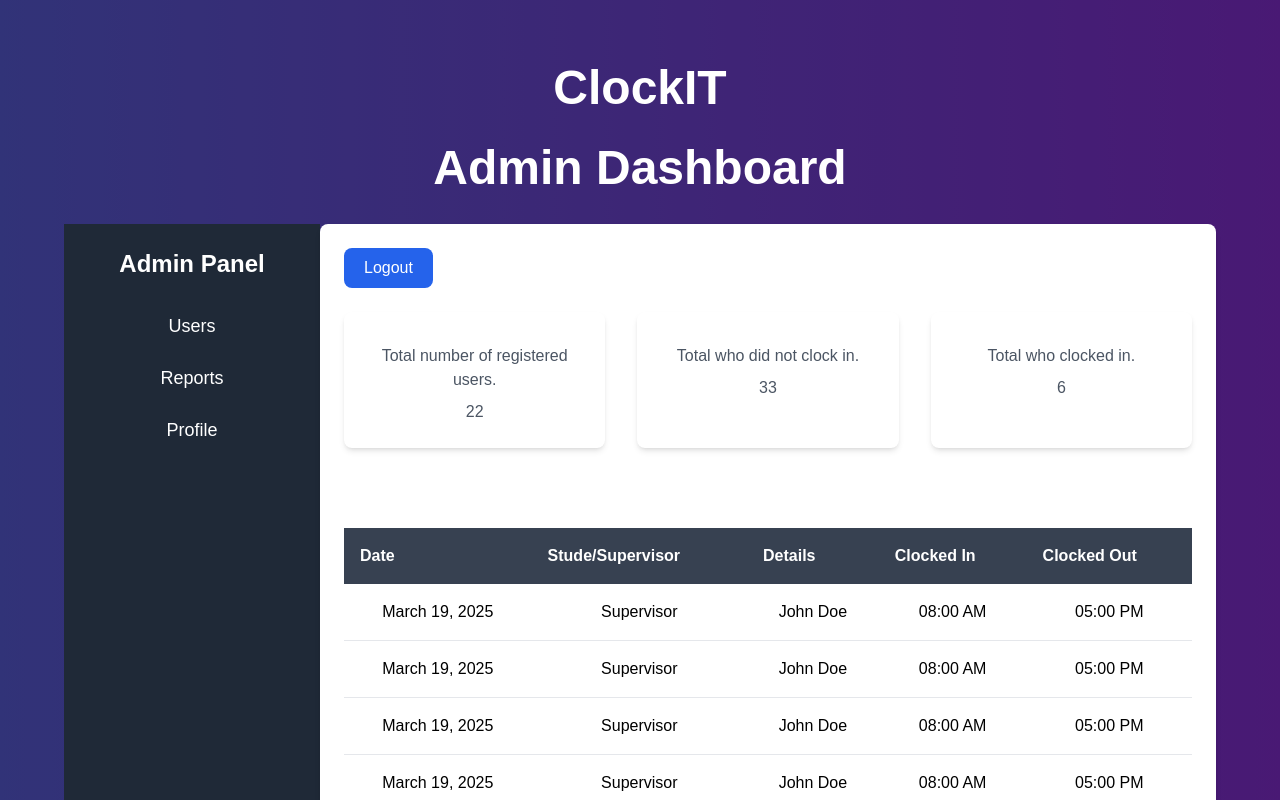
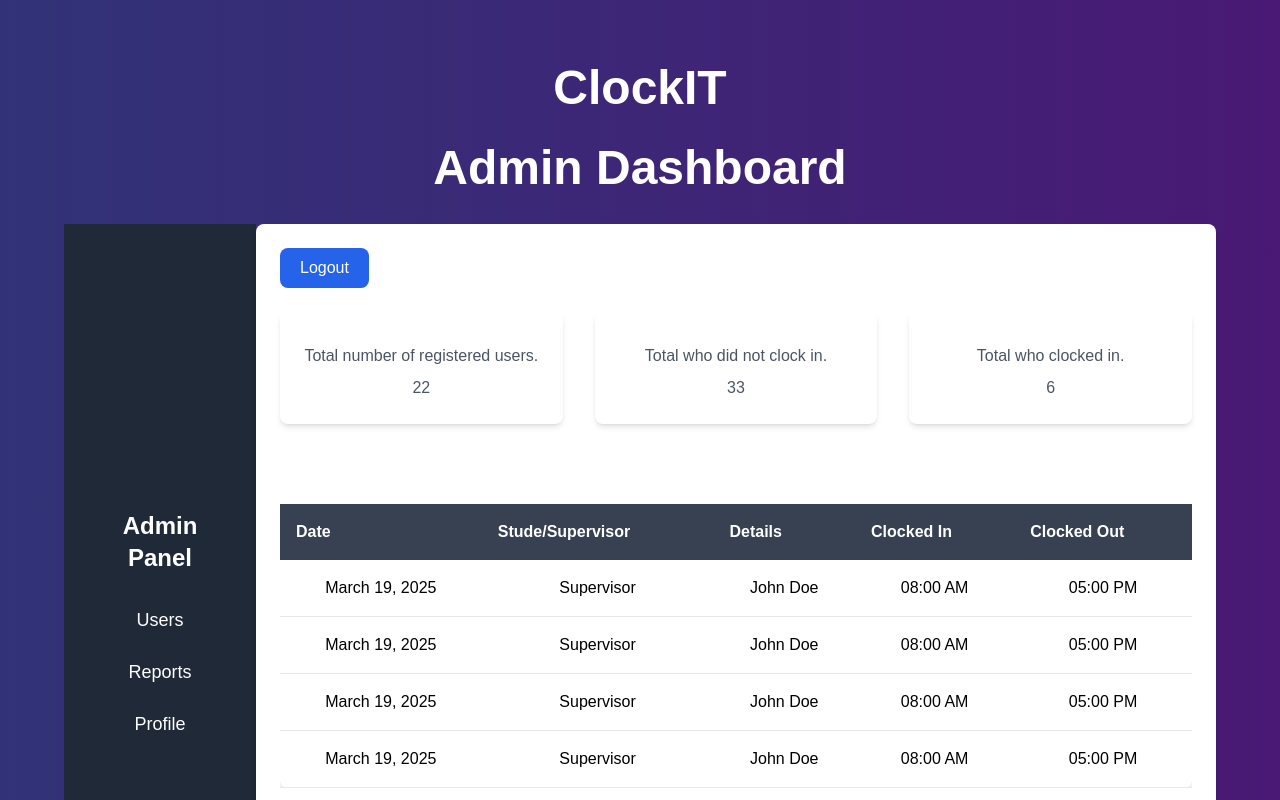
Before and after one commit to Sphe2001/clocking_system, a Next.js app: page /dashboard/admin in a window 1280 px wide. Shown: the top 800 px of the page. Built offline with nearby package versions, Linux system fonts and the light colour scheme.

Commit message:
added designs

```diff
--- a/src/app/dashboard/admin/page.tsx
+++ b/src/app/dashboard/admin/page.tsx
@@ -26,26 +26,26 @@
       {/* Hero Section */}
       <div className="flex flex-col items-center justify-center min-h-screen bg-cover bg-center relative p-4 sm:p-8 md:p-16 text-center text-white bg-opacity-60">
         <div className="absolute top-0 left-0 w-full h-full bg-black opacity-50"></div>
-        <div className="relative z-10 max-w-6xl w-full space-y-8">
+        <div className="relative z-10 max-w-full w-full space-y-8">
           <h1 className="text-4xl sm:text-5xl font-bold leading-tight">ClockIT</h1>
           <h1 className="text-4xl sm:text-5xl font-extrabold leading-tight">
             Admin Dashboard
           </h1>
 
           <div className="flex flex-grow">
-            {/* Sidebar */}
-            <div className="flex flex-col items-center justify-start w-64 bg-gray-800 text-white p-6 min-h-screen">
+            {/* Sidebar - Smaller and centered items */}
+            <div className="flex flex-col items-center justify-center w-48 bg-gray-800 text-white p-6 min-h-screen">
               <h2 className="text-2xl font-bold mb-8">Admin Panel</h2>
-              <ul className="flex flex-col items-center space-y-6">
-                <li>
+              <ul className="flex flex-col items-center space-y-6 w-full">
+                <li className="w-full text-center">
                   <a href="#" className="text-lg hover:text-gray-400">Users</a>
                 </li>
-                <li>
+                <li className="w-full text-center">
                   <Link href="../../Reports" className="text-lg hover:text-gray-400">
                     Reports
                   </Link>
                 </li>
-                <li>
+                <li className="w-full text-center">
                   <Link href="../../Profile" className="text-lg hover:text-gray-400">
                     Profile
                   </Link>
```
